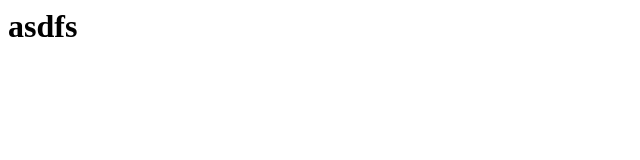
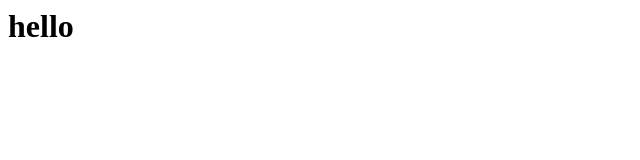
Before and after one commit to whtmddua8406/sweetdpm, a plain HTML site: page index.html in a window 1280 px wide. Shown: the full height of the page, 0-640 px from the left. Drawn offline with Linux system fonts and the light colour scheme.

Commit message:
123435676

```diff
--- a/index.html
+++ b/index.html
@@ -4,6 +4,6 @@
 
 </head>
 <body>
-    <h1>asdfs</h1>
+    <h1>hello</h1>
 </body>
 </html>
```
